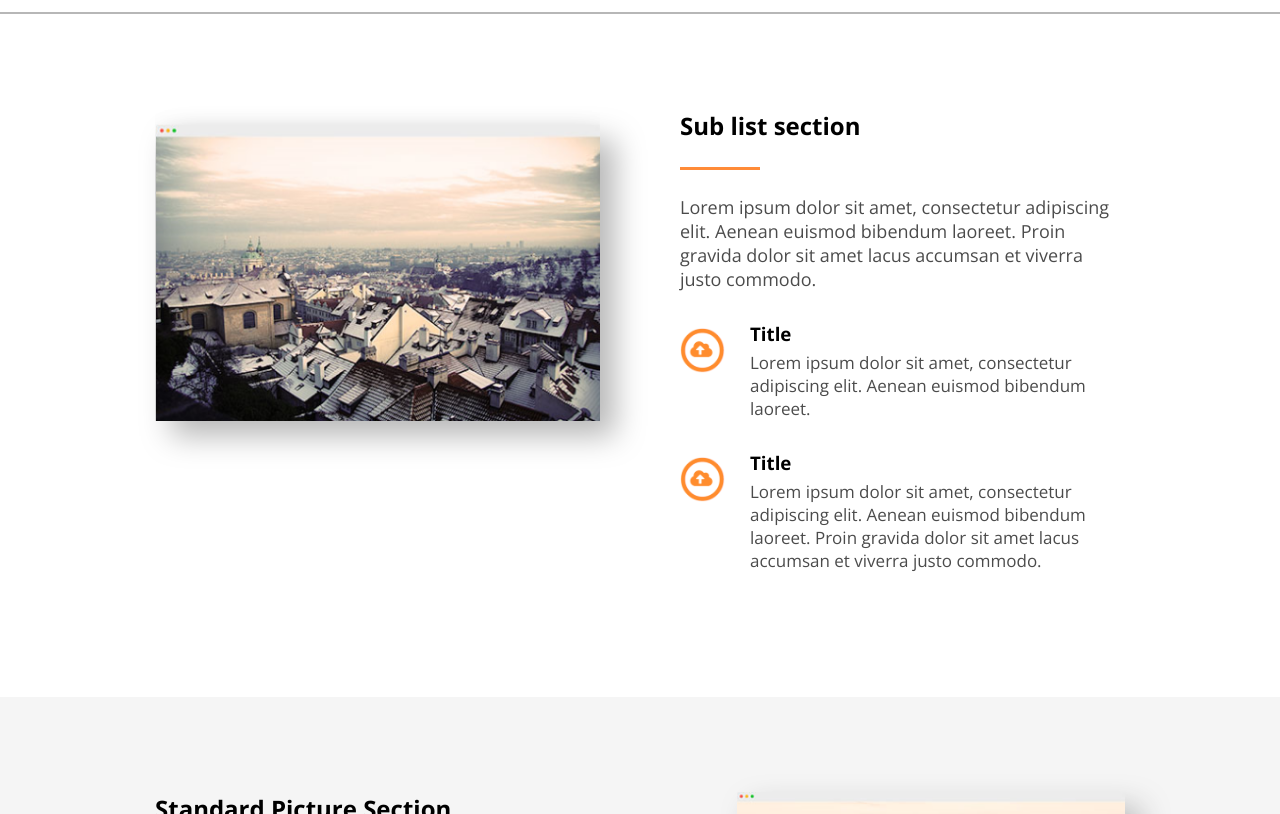
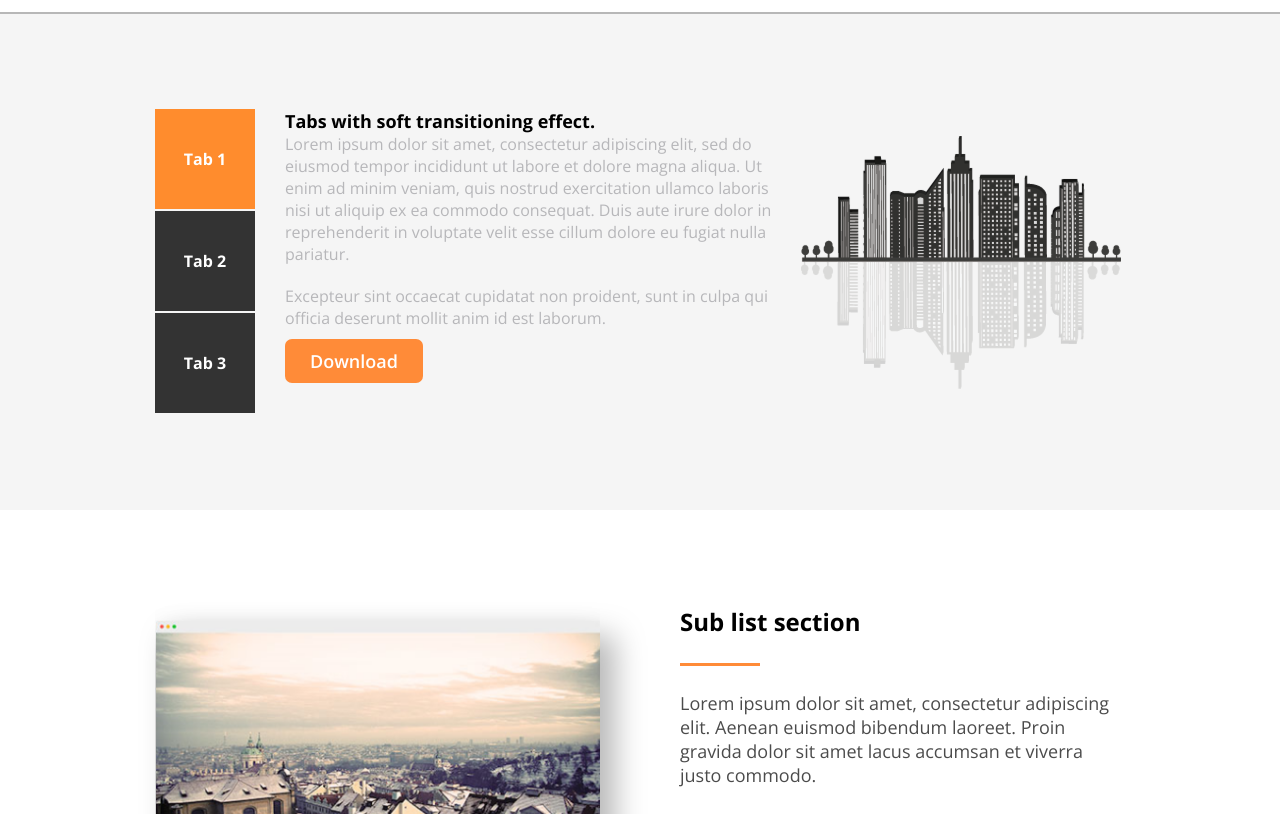
Before and after one commit to irynabolyukh/axit-landing-page, a website: page src/index.html in a window 1280 px wide. Shown: the part 927-1741 px from the top of the page. Drawn offline with nearby package versions, Linux system fonts and the light colour scheme.

Commit message:
tabs section added

```diff
--- a/src/index.html
+++ b/src/index.html
@@ -97,11 +97,29 @@
 </section>
 <!-- Social media section ended -->
 
-<!-- <section id="features" class="features-1 section-outer">
+<section id="features" class="features">
   <div class="section-inner">
-
+  <div class="tabs">
+    <input type="radio" name="current_tab" value="1" checked="checked" id="tab_input_1">
+    <label for="tab_input_1">Tab 1</label>
+    <input type="radio" name="current_tab" value="2" id="tab_input_2">
+    <label for="tab_input_2">Tab 2</label>
+    <input type="radio" name="current_tab" value="3" id="tab_input_3">
+    <label for="tab_input_3">Tab 3</label>
   </div>
-</section> -->
+  <div class="tabs-description">
+    <div class="tabs-text">
+      <h3>Tabs with soft transitioning effect.</h3>
+      <p>Lorem ipsum dolor sit amet, consectetur adipiscing elit, sed do eiusmod tempor incididunt ut labore et dolore magna aliqua. Ut enim ad minim veniam, quis nostrud exercitation ullamco laboris nisi ut aliquip ex ea commodo consequat. Duis aute irure dolor in reprehenderit in voluptate velit esse cillum dolore eu fugiat nulla pariatur.</p>
+      <p>Excepteur sint occaecat cupidatat non proident, sunt in culpa qui officia deserunt mollit anim id est laborum.</p>
+      <a href="#" class="download-button">Download</a>
+    </div>
+    <div class="feature-image">
+      <img src="images/tabs.png" alt="">
+    </div>
+  </div>
+</div>
+</section>
 
 <!-- Sublist section started -->
 <section class="sublist section-outer">
--- a/src/scss/styles.scss
+++ b/src/scss/styles.scss
@@ -45,6 +45,9 @@ $color-grey: #f5f5f5;
 $color-grey-darker: #b7b7b7;
 $color-white: #ffffff;
 $color-dark-grey: #333333;
+$activeColor: #ff8b38;
+$unactiveColor: #333333;
+$unactiveHoverColor: #ff8b38;
 
 $mobile: 375px;
 $tablet: 768px;
@@ -1378,3 +1381,179 @@ nav ul{
   }
 }
 //FOOTER styles end
+
+
+
+
+
+
+
+
+
+
+//FEATURES styles start
+.features{
+  @include opensans-regular;
+  background-color: $color-grey;
+
+  .section-inner{
+    padding: 95px 15px;
+    display: flex;
+    flex-direction: row;
+
+    @media (max-width: $tablet){
+      padding: 55px 15px;
+    }
+  }
+
+}
+
+.tabs{
+  display:flex;
+  flex-flow:row nowrap;
+  justify-content:space-between;
+  // width:100%;
+  flex-basis: 20%;
+
+  label{
+    flex-basis:33.3%;
+    color:#fff;
+    background:#333;
+    text-align:center;
+    height:50px;
+    line-height:50px;
+    margin-left:2px;
+    font-weight:700;
+    transition:all .2s linear;
+
+    &:hover{
+      background:#ff8c2d;
+      cursor:pointer;
+    }
+  }
+
+  input[type=radio]{
+    appearance:none;
+    display:none;
+    transition:all .2s linear;
+
+    &:checked+label{
+      background:#ff8c2d;
+    }
+  }
+}
+
+.tabs-description{
+  flex-basis: 60%;
+  margin-top:30px;
+  display:flex;
+  flex-flow:column nowrap;
+}
+
+.tabs-description .tabs-text{
+  order:2;
+  margin-top:5px;
+
+  h3{
+    font-size:20px;
+    margin-top:0;
+  }
+
+  p{
+    color:#b7b7ba;
+    margin-bottom: 20px;
+  }
+}
+
+.tabs-description .tabs-text p:first-child{
+  margin-top:15px;
+}
+
+.tabs-description .feature-image{
+  order:1;
+  text-align:center;
+}
+
+.feature-image img{
+  margin:0 auto;
+  width:80%;
+}
+
+.tabs-text .download-button{
+    color: $color-white;
+    background-color: $color-orange;
+    text-decoration: none;
+    font-family: 'Open Sans';
+    font-weight: 600;
+    font-size: 18px;
+    border-radius: 7px;
+    padding: 10px 25px;
+
+    &:hover{
+      background-color: black;
+    }
+
+    @media (max-width : $tablet){
+      font-size: 16px!important;
+    }
+
+    @media (max-width : $mobile){
+      font-size: 14px!important;
+    }
+
+}
+
+
+@media only screen and (min-width:768px){
+  .tabs{
+    flex-basis:10%;
+    display:flex;
+    flex-flow:column nowrap;
+
+    label{
+      text-align:center;
+      margin-bottom:2px;
+      width:100px;
+      height:100px;
+      line-height:100px;
+      margin-left:0
+    }
+  }
+
+  .tabs-description{
+    flex-flow:row nowrap;
+    flex-basis:90%;
+    margin-left:30px;
+    margin-top:0;
+  }
+
+  .tabs-description .tabs-text{
+    margin-top:0;
+    flex-basis:60%;
+    order:1;
+  }
+
+  .tabs-description .tabs-text h3{
+    font-size:18px;
+  }
+
+  .tabs-description .feature-image{
+    margin-left:20px;
+    flex-basis:40%;
+    position:relative;
+  }
+
+  .tabs-description .feature-image img{
+    position:absolute;
+    top:0;
+    bottom:0;
+    left:0;
+    right:0;
+    margin:auto;
+    width:100%;
+    float:right;
+    max-width:320px;
+  }
+}
+
+//FEATURES styles end
```
Also changed, not shown: src/css/styles.min.css, src/images/tabs.png (added).
